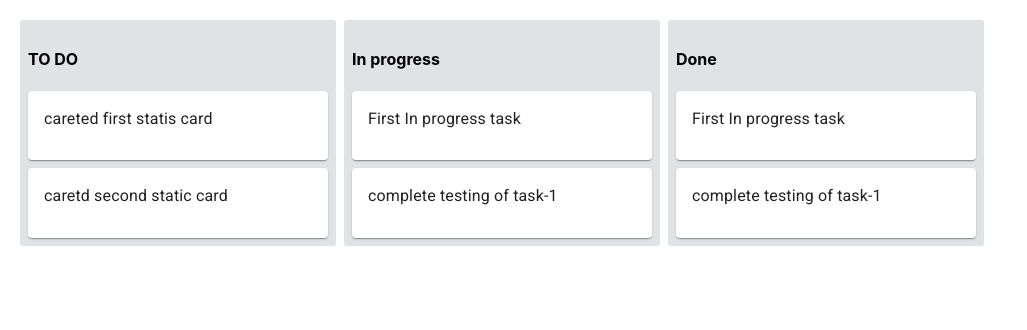
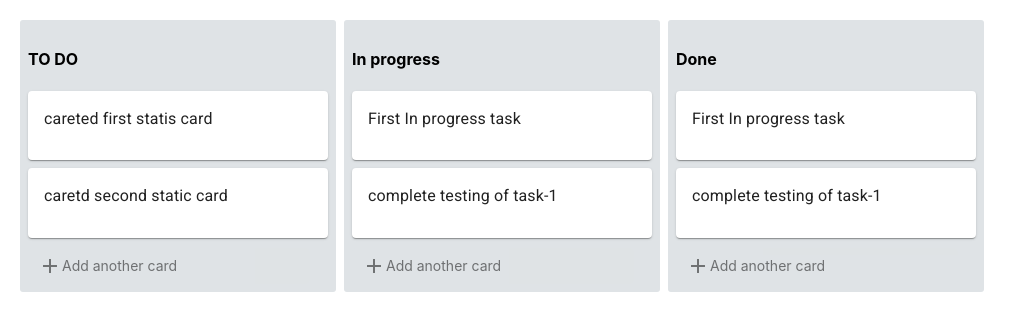
Before and after one commit to dev-codiyapa/trello-clone, a React (Create React App) app: page / in a window 1280 px wide. Shown: the top 330 px of the page, without its empty margins (0-1027 px from the left). Built offline with nearby package versions, Linux system fonts and the light colour scheme.

Commit message:
action button component added

```diff
--- /dev/null
+++ b/src/components/card-action-btn/CardActionBtn.component.css
@@ -0,0 +1,21 @@
+.add-list-btn, .add-card-btn{
+    display: flex;
+    align-items: center;
+    cursor: pointer;
+    border-radius: 3px;
+    height: 36px;
+    width: 272px;
+    padding-left: 10px;
+    font-size: 14px;
+    margin-top: 10px;
+}
+.add-list-btn{
+    opacity: 1;
+    color: #ffffff;
+    background: rgba(0,0,0,1.5);
+}
+.add-card-btn{
+    opacity: 0.5;
+    color: inherit;
+    background: inherit;
+}
--- /dev/null
+++ b/src/components/card-action-btn/CardActionBtn.component.tsx
@@ -0,0 +1,38 @@
+import React from "react";
+import { ICardActionBtnProps, ICardActionBtnState } from "./interfaces";
+import Icon from "@material-ui/core/Icon";
+import "./CardActionBtn.component.css";
+
+class CardActionBtn extends React.Component<
+  ICardActionBtnProps,
+  ICardActionBtnState
+> {
+  constructor(props: any) {
+    super(props);
+    this.state = {};
+  }
+  addCard = () => {
+    console.log("add card");
+  };
+
+  cardButton = () => {
+    const { list } = this.props;
+    const btnText = list ? "Add another list" : "Add another card";
+    return (
+      <>
+        <div
+          className={list ? "add-list-btn" : "add-card-btn"}
+          onClick={this.addCard}
+        >
+          <Icon>add</Icon>
+          <span>{btnText}</span>
+        </div>
+      </>
+    );
+  };
+  render() {
+    return this.cardButton();
+  }
+}
+
+export default CardActionBtn;
--- /dev/null
+++ b/src/components/card-action-btn/interfaces.ts
@@ -0,0 +1,4 @@
+export interface ICardActionBtnProps {
+  list: string;
+}
+export interface ICardActionBtnState {}
--- a/src/components/trello-list/TrelloList.component.tsx
+++ b/src/components/trello-list/TrelloList.component.tsx
@@ -2,6 +2,7 @@ import React from "react";
 import { ITrelloListProps } from "./interfaces";
 import "./TrelloList.component.css";
 import TrelloCard from "../trello-card/TrelloCard.component";
+import CardActionBtn from "../card-action-btn/CardActionBtn.component";
 
 const TrelloList: React.FC<ITrelloListProps> = props => {
   let { title, cards } = { ...props };
@@ -11,8 +12,9 @@ const TrelloList: React.FC<ITrelloListProps> = props => {
       <div className="container">
         <h4>{title}</h4>
         {cards && cards.length && cards.map(item => {
-            return <TrelloCard text={item.text}/>
+            return <TrelloCard key={item.id} text={item.text}/>
         })}
+        <CardActionBtn list=""/>
       </div>
     </>
   );
--- a/src/pages/home/Home.component.tsx
+++ b/src/pages/home/Home.component.tsx
@@ -23,7 +23,13 @@ class Home extends React.Component<IHomeProps, IHomeState> {
           {list &&
             list.data &&
             list.data.map((item: any) => {
-              return <TrelloList title={item.title} cards={item.card} />;
+              return (
+                <TrelloList
+                  key={item.id}
+                  title={item.title}
+                  cards={item.card}
+                />
+              );
             })}
         </div>
       </>
```
Also changed, not shown: src/components/card-form/CardForm.component.tsx (added, +7 -0 lines).
